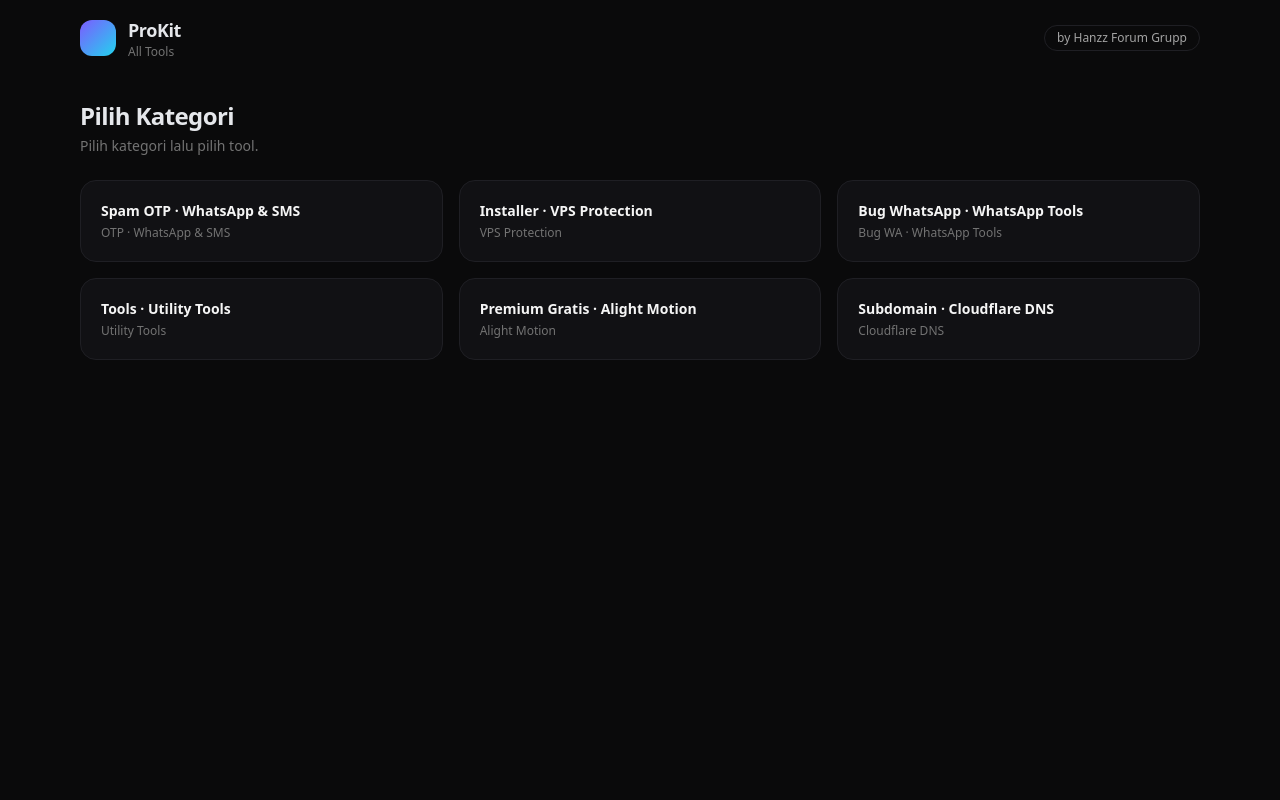
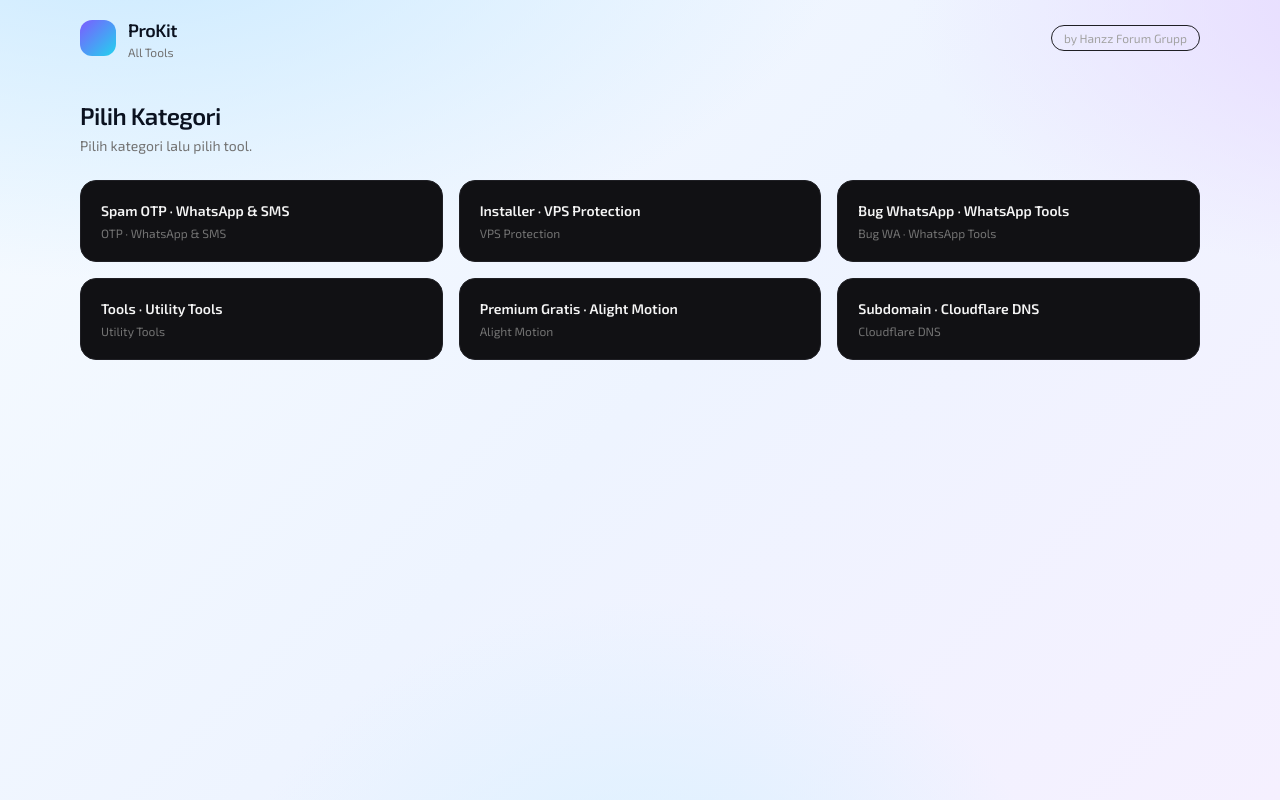
Before and after one commit to hanzcodereal/prokit, a Next.js app: page / in a window 1280 px wide. Built offline with nearby package versions, Linux system fonts and the light colour scheme.

Commit message:
Update globals.css

```diff
--- a/src/app/globals.css
+++ b/src/app/globals.css
@@ -2,8 +2,81 @@
 @tailwind components;
 @tailwind utilities;
 
-html, body { background: #0a0a0b; color: #e5e7eb; }
-body { font-family: ui-sans-serif, system-ui, -apple-system, "Segoe UI", Roboto, sans-serif; }
+:root {
+  --neon: #00b3ff;
+  --neon2: #7c5cff;
+  --neon-soft: rgba(0, 179, 255, 0.25);
+}
+
+html, body {
+  min-height: 100%;
+  color: #0b1220;
+}
+
+body {
+  font-family: var(--font-exo), ui-sans-serif, system-ui, sans-serif;
+  background:
+    radial-gradient(1200px 600px at 10% -10%, #c9e9ff 0%, transparent 60%),
+    radial-gradient(900px 500px at 110% 0%, #e6d9ff 0%, transparent 55%),
+    radial-gradient(700px 600px at 50% 120%, #d7f0ff 0%, transparent 60%),
+    linear-gradient(135deg, #f6fbff 0%, #eef4ff 50%, #f5f0ff 100%);
+  background-attachment: fixed;
+}
+
+.font-orbitron { font-family: var(--font-orbitron), sans-serif; }
+
+.glass {
+  background: linear-gradient(135deg, rgba(255,255,255,0.65), rgba(255,255,255,0.35));
+  backdrop-filter: blur(18px) saturate(140%);
+  -webkit-backdrop-filter: blur(18px) saturate(140%);
+  border: 1px solid rgba(255, 255, 255, 0.6);
+  box-shadow:
+    0 10px 30px -12px rgba(20, 60, 130, 0.25),
+    0 2px 8px -2px rgba(20, 60, 130, 0.12),
+    inset 0 1px 0 rgba(255, 255, 255, 0.8);
+}
+
+.glass-hover:hover {
+  border-color: var(--neon);
+  box-shadow:
+    0 12px 36px -10px rgba(0, 179, 255, 0.45),
+    0 0 0 1px rgba(0, 179, 255, 0.35),
+    inset 0 1px 0 rgba(255, 255, 255, 0.8);
+}
+
+.neon-text {
+  background: linear-gradient(90deg, #00b3ff, #7c5cff);
+  -webkit-background-clip: text;
+  background-clip: text;
+  color: transparent;
+}
+
+.neon-btn {
+  background: linear-gradient(135deg, #00b3ff, #7c5cff);
+  color: #fff;
+  box-shadow: 0 8px 24px -8px rgba(0, 179, 255, 0.65);
+  transition: transform 120ms ease, box-shadow 120ms ease, filter 120ms ease;
+}
+.neon-btn:hover { filter: brightness(1.06); box-shadow: 0 10px 30px -8px rgba(124, 92, 255, 0.7); }
+.neon-btn:disabled { opacity: 0.55; cursor: not-allowed; }
+
+.neon-input {
+  background: rgba(255,255,255,0.65);
+  border: 1px solid rgba(255,255,255,0.9);
+  box-shadow: inset 0 1px 2px rgba(20, 60, 130, 0.08);
+}
+.neon-input:focus {
+  border-color: var(--neon);
+  box-shadow: 0 0 0 3px var(--neon-soft);
+  outline: none;
+}
+
+.terminal {
+  background: rgba(8, 16, 30, 0.85);
+  border: 1px solid rgba(0, 179, 255, 0.35);
+  box-shadow: inset 0 0 24px rgba(0, 179, 255, 0.15), 0 8px 24px -12px rgba(0,0,0,0.5);
+  color: #c9eaff;
+}
 
 ::-webkit-scrollbar { width: 8px; height: 8px; }
-::-webkit-scrollbar-thumb { background: #2a2a30; border-radius: 8px; }
+::-webkit-scrollbar-thumb { background: rgba(0, 179, 255, 0.35); border-radius: 8px; }
```
